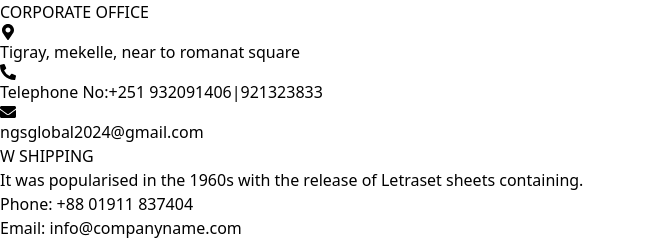
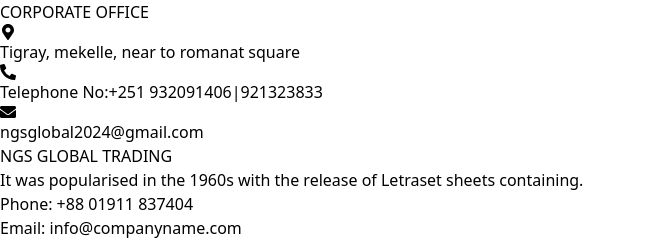
Before and after one commit to Mulubrhan1511/Ngsglobal, a React (Vite) app in the folder front/: page / in a window 1280 px wide. Shown: the part 7240-7480 px from the top of the page, without its empty margins (0-645 px from the left). Built offline with nearby package versions, Linux system fonts and the light colour scheme.

Commit message:
edit the footer

```diff
--- a/front/src/Components/Footer/Footer.jsx
+++ b/front/src/Components/Footer/Footer.jsx
@@ -7,7 +7,7 @@ const Footer = () => {
       <div className="container mx-auto grid grid-cols-1 md:grid-cols-3 gap-8">
         {/* Company Info */}
         <div>
-          <h2 className="text-red-600 font-bold text-2xl mb-4">W SHIPPING</h2>
+          <h2 className="text-red-600 font-bold text-2xl mb-4">NGS GLOBAL TRADING</h2>
           <p className="text-gray-400 mb-4">
             It was popularised in the 1960s with the release of Letraset sheets containing.
           </p>
```
